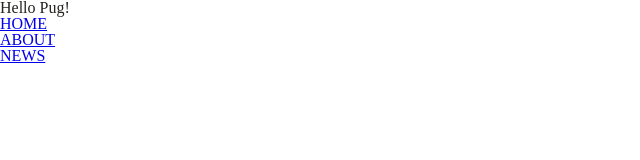
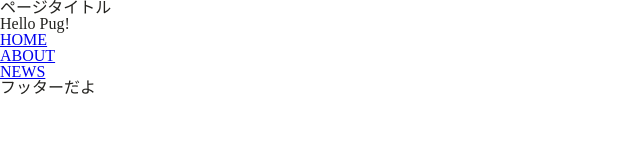
Before and after one commit to thinkrec-ama/ui-sandbox, a website: page dest/pug/pug-index.html in a window 1280 px wide. Shown: the whole page, without its empty margins (0-640 px from the left). Drawn offline with Linux system fonts and the light colour scheme.

Commit message:
[update] ヘッダー、フッターをパーツ化

```diff
--- a/dest/pug/pug-index.html
+++ b/dest/pug/pug-index.html
@@ -9,6 +9,9 @@
     <meta name="keywords" content="Pugの練習">
   </head>
   <body>
+    <header>
+      <h1>ページタイトル</h1>
+    </header>
     <div id="content">
       <div class="inner">
         <p>Hello Pug!</p>
@@ -19,6 +22,9 @@
         </ul>
       </div>
     </div>
+    <footer>
+      <p>フッターだよ</p>
+    </footer>
     <script src="../js/scrollTop.min.js"></script>
   </body>
 </html>
```
